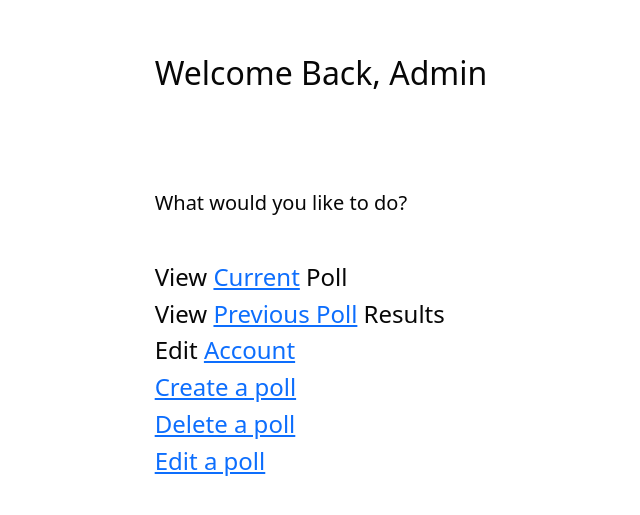
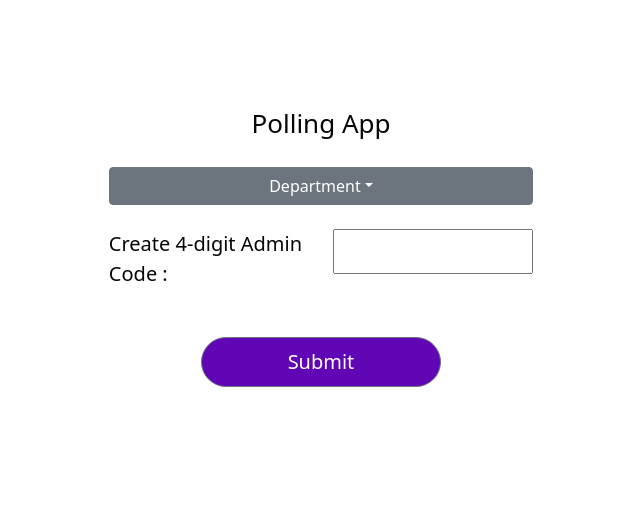
Before and after one commit to pancakeparfait/Polling-App, a React (Create React App) app: page / in a window 1280 px wide. Shown: the part 131-646 px from the top of the page, without its empty margins (319-959 px from the left). Built offline with nearby package versions, Linux system fonts and the light colour scheme.

Commit message:
modified App.js

```diff
--- a/src/App.js
+++ b/src/App.js
@@ -18,8 +18,8 @@ function App() {
         <div>
           {/* <SignUp /> */}
           {/* <SignIn /> */}
-          {/* <AdminSignUP /> */}
-          <AdminWelcomePage />
+          <AdminSignUP />
+          {/* <AdminWelcomePage /> */}
           {/* <UserWelcomePage /> */}
           {/* <CreatePollQuestions /> */}
         </div>
```
